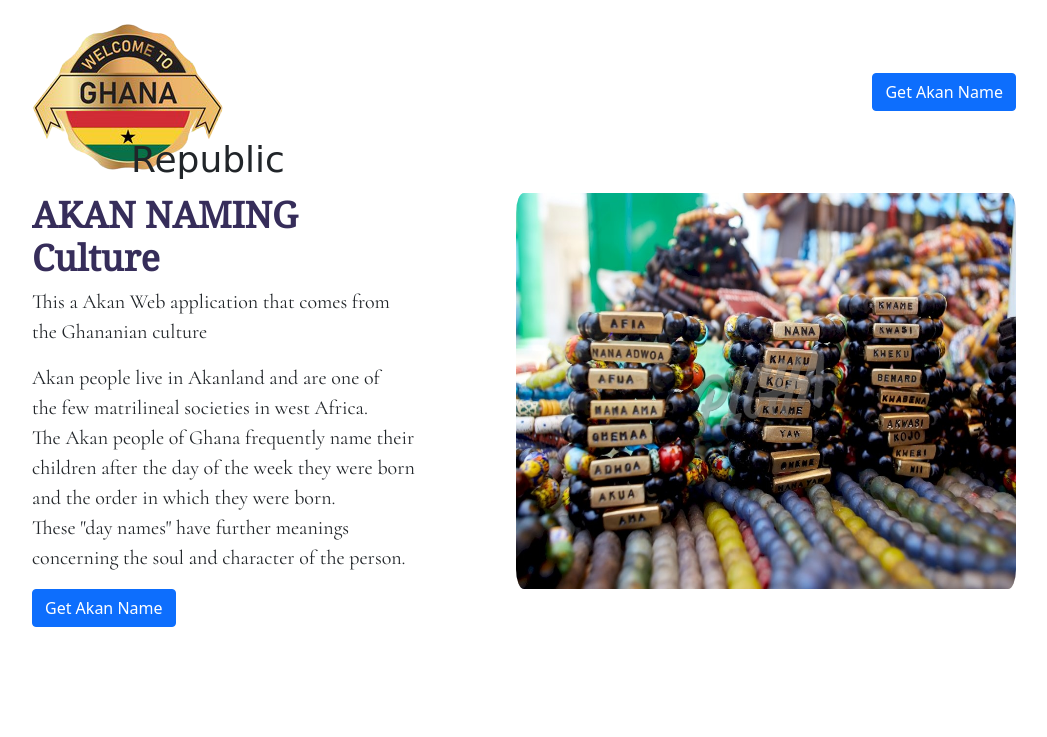
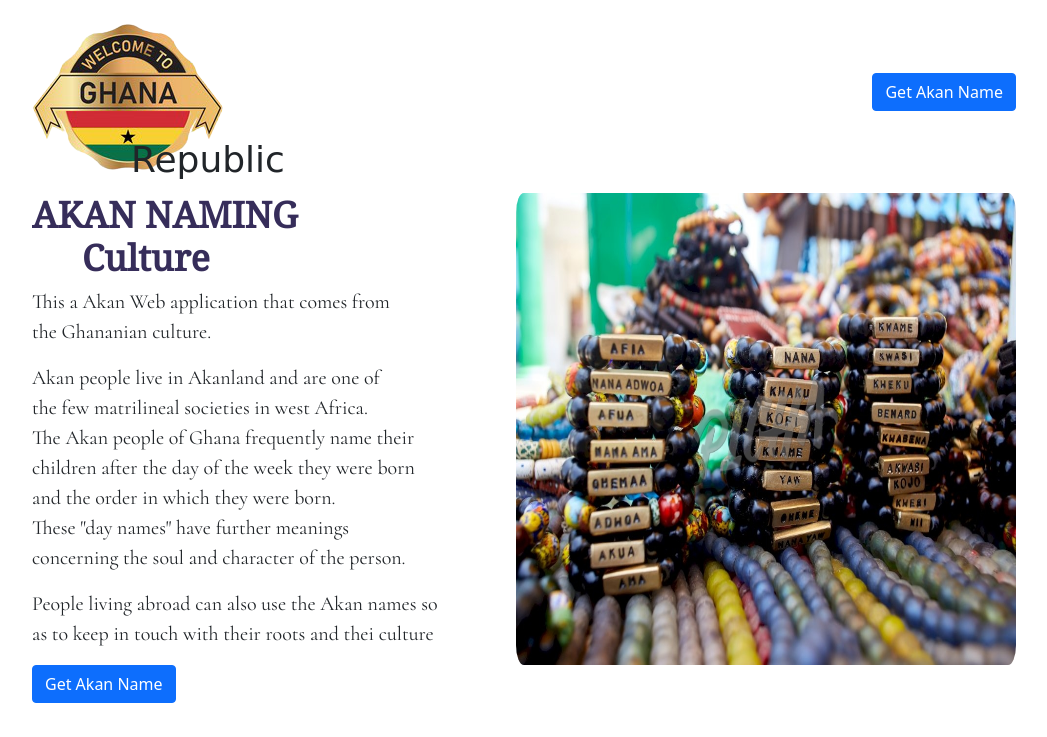
Before and after one commit to GraceMwende/namingApplication, a plain HTML site: page index.html in a window 1280 px wide. Shown: the top 737 px of the page, without its empty margins (96-1143 px from the left). Drawn offline with nearby package versions, Linux system fonts and the light colour scheme; a web font is replaced by a local one.

Commit message:
add paragraph on the landing page

```diff
--- a/index.css
+++ b/index.css
@@ -25,6 +25,11 @@ top:-90px;
  position: relative;
  left:50%;
  top:-80px;
+}
+#culture-text{
+  text-align: center;
+  position: relative;
+  left: 10%;
 }
 .akanInfo h2{
 font-family: 'Noto Serif', serif;
--- a/index.html
+++ b/index.html
@@ -28,10 +28,10 @@
     <div class="row">
       <div class="akanInfo col-md-6">
         <h2>AKAN NAMING<br>
-          Culture
+          <span id="culture-text">Culture</span>
         </h2>
         <p>This a Akan Web application that comes from <br>
-            the Ghananian culture
+            the Ghananian culture.
         </p>
         <p>Akan people live in Akanland and are one of<br>
            the few matrilineal societies in west Africa.<br>
@@ -40,6 +40,9 @@
            and the order in which they were born. <br>
            These "day names" have further meanings <br>
            concerning the soul and character of the person.
+        </p>
+        <p>People living abroad can also use the Akan names so<br>
+          as to keep in touch with their roots and thei culture
         </p>
       </div>
       <img class="col-md-6" src="images/akan names.jpg" alt="">
```
